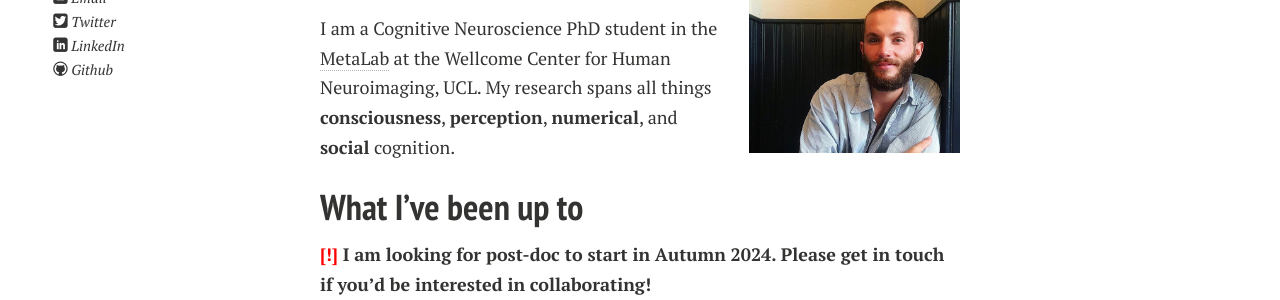
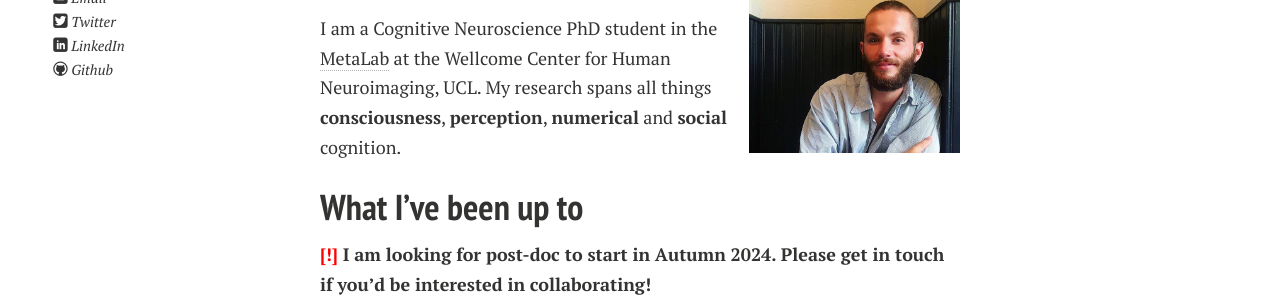
Before and after one commit to benjybarnett/benjybarnett.github.io, a Jekyll site: the page built from index.md, in a window 1280 px wide. Shown: the part 252-552 px from the top of the page. Built offline with Jekyll 4.4.1, drawn with Linux system fonts in a browser that asks for light colours; nearby versions of some CDN libraries; comment, search, counter and statistics services are not loaded; a style sheet for code colours, icons or effects is not loaded; our own code applies the rules of GitHub Pages for plain Markdown files.

```diff
--- a/index.md
+++ b/index.md
@@ -8,7 +8,7 @@ layout: page
 <br>
 Hey, I'm **Benjy**! <br><br>
 
-I am a Cognitive Neuroscience PhD student in the <a href="https://metacoglab.org/">MetaLab</a> at the Wellcome Center for Human Neuroimaging, UCL. My research spans all things **consciousness**, **perception**, **numerical**, and **social** cognition.
+I am a Cognitive Neuroscience PhD student in the <a href="https://metacoglab.org/">MetaLab</a> at the Wellcome Center for Human Neuroimaging, UCL. My research spans all things **consciousness**, **perception**, **numerical** and **social** cognition.
 
 
 ## What I've been up to
```
